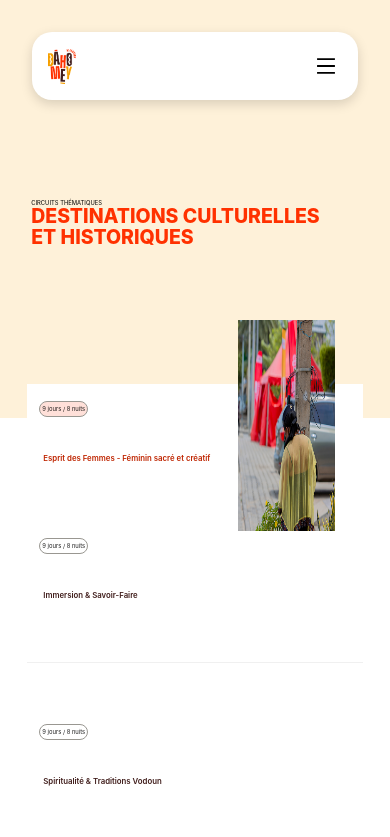
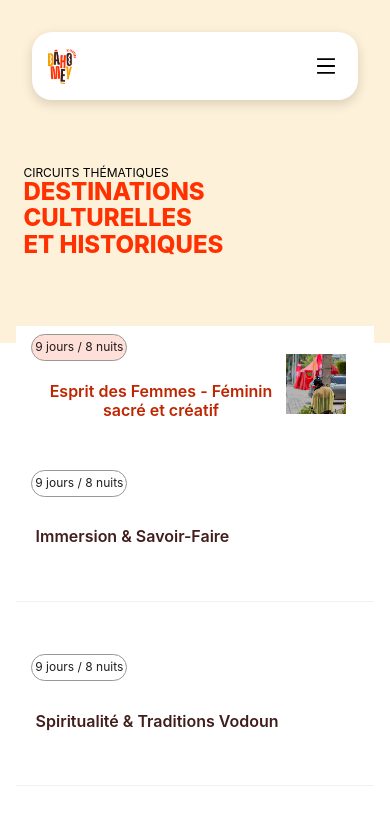
Before and after one commit to ephremekouledou/DahomeyDiscovery_ui, a React (Vite) app: page /circuits in a window 390 px wide. Shown: the top 837 px of the page. Built offline with nearby package versions, Linux system fonts and the light colour scheme.

Commit message:
fix circuits

```diff
--- a/src/pages/Circuits/Circuits.tsx
+++ b/src/pages/Circuits/Circuits.tsx
@@ -28,6 +28,7 @@ interface CircuitCardProps {
   isSelected: boolean;
   onHover: (circuitId: string) => void;
   showDivider: boolean;
+  isMobile: boolean;
 }
 
 const CircuitCard: React.FC<CircuitCardProps> = ({
@@ -35,6 +36,7 @@ const CircuitCard: React.FC<CircuitCardProps> = ({
   isSelected,
   onHover,
   showDivider,
+  isMobile,
 }) => {
   const navigate = useNavigate();
 
@@ -45,18 +47,21 @@ const CircuitCard: React.FC<CircuitCardProps> = ({
       onClick={() => navigate(`/circuits/${circuit.id}`)}
     >
       {/* Badge de durée - affiché uniquement pour le circuit sélectionné */}
-
       <Flex
         style={{
           backgroundColor: isSelected ? "#FFE0D9" : "white",
-          margin: "2vh 0 0 3vw",
-          padding: "0.6vw",
+          margin: isMobile ? "1vh 0 0 4vw" : "2vh 0 0 3vw",
+          padding: isMobile ? "0.8vw" : "0.6vw",
           border: "1px solid #999791",
           borderRadius: "46px",
           width: "fit-content",
         }}
       >
-        <Typography style={{ fontSize: "clamp(0.3rem, 1.5vw, 2rem)" }}>
+        <Typography
+          style={{
+            fontSize: isMobile ? "12px" : "16px",
+          }}
+        >
           {circuit.duration}
         </Typography>
       </Flex>
@@ -67,9 +72,9 @@ const CircuitCard: React.FC<CircuitCardProps> = ({
         align="center"
         style={{
           width: "100%",
-          height: "clamp(3rem, 10vh, 6rem)",
+          height: isMobile ? "80px" : "120px",
           backgroundColor: "white",
-          padding: "clamp(0.5rem, 2vw, 1.5rem)",
+          padding: isMobile ? "12px" : "24px",
           borderRadius: "0.3rem",
           cursor: "pointer",
         }}
@@ -80,10 +85,11 @@ const CircuitCard: React.FC<CircuitCardProps> = ({
             level={2}
             style={{
               color: isSelected ? "#BF2500" : "#411E1C",
-              fontSize: "clamp(0.3rem, 2vw, 2.5rem)",
+              fontSize: isMobile ? "16px" : "24px",
               textAlign: "center",
-              paddingLeft: "clamp(0.5rem, 2vw, 1.5rem)",
+              paddingLeft: isMobile ? "8px" : "24px",
               margin: "0",
+              lineHeight: isMobile ? "1.2" : "1.4",
             }}
           >
             {circuit.name}
@@ -95,12 +101,17 @@ const CircuitCard: React.FC<CircuitCardProps> = ({
           <img
             src={circuitImage}
             style={{
-              height: "clamp(6rem, 25vh, 15rem)",
+              height: isMobile ? "60px" : "120px",
               width: "auto",
-              paddingRight: "clamp(1rem, 5vw, 4rem)",
-              maxWidth: "30vw",
+              paddingRight: isMobile ? "16px" : "64px",
+              maxWidth: isMobile ? "40vw" : "30vw",
               position: "relative",
-              bottom: circuit.id === "circuit-signature" ? "4vh" : "0",
+              bottom:
+                circuit.id === "circuit-signature"
+                  ? isMobile
+                    ? "2vh"
+                    : "4vh"
+                  : "0",
             }}
             className="Accueil_image_2"
             alt={`${circuit.name} Logo`}
@@ -115,6 +126,17 @@ const CircuitCard: React.FC<CircuitCardProps> = ({
 };
 
 const Circuits = () => {
+  const [isMobile, setIsMobile] = useState(false);
+
+  useEffect(() => {
+    const checkMobile = () => {
+      setIsMobile(window.innerWidth < 768);
+    };
+    checkMobile();
+    window.addEventListener("resize", checkMobile);
+    return () => window.removeEventListener("resize", checkMobile);
+  }, []);
+
   // Configuration centralisée des circuits
   const circuits: Circuit[] = [
     {
@@ -199,19 +221,19 @@ const Circuits = () => {
         <NavBar menu="CIRCUITS" />
       </div>
 
-      {/* Section héros */}
+      {/* Section héros - Responsive */}
       <Flex
         vertical
         style={{
           backgroundColor: "#FEF1D9",
-          padding: "8vh 8vw",
-          paddingBottom: "20vh",
+          padding: isMobile ? "4vh 6vw" : "8vh 8vw",
+          paddingBottom: isMobile ? "10vh" : "20vh",
         }}
       >
         <Typography.Text
           style={{
             color: "#000000",
-            fontSize: "clamp(0.3rem, 1.5vw, 1rem)",
+            fontSize: isMobile ? "12px" : "16px",
             lineHeight: "1.1",
             margin: "0",
             textTransform: "uppercase",
@@ -223,7 +245,7 @@ const Circuits = () => {
           level={1}
           style={{
             color: "#FF3100",
-            fontSize: "clamp(1rem, 5vw, 3rem)",
+            fontSize: isMobile ? "24px" : "48px",
             fontWeight: "800",
             lineHeight: "1.1",
             margin: "0",
@@ -233,22 +255,26 @@ const Circuits = () => {
         </Typography.Title>
       </Flex>
 
-      {/* Contenu principal */}
+      {/* Contenu principal - Responsive */}
       <Flex
-        style={{ width: "100%", padding: "3vh 0", paddingBottom: "0vh" }}
+        style={{
+          width: "100%",
+          padding: isMobile ? "2vh 0" : "3vh 0",
+          paddingBottom: "0vh",
+        }}
         vertical
-        gap={50}
+        gap={isMobile ? 30 : 50}
       >
-        {/* Section des circuits */}
+        {/* Section des circuits - Responsive */}
         <Flex
           vertical
           gap="20px"
           style={{
-            padding: "0 7vw",
+            padding: isMobile ? "0 4vw" : "0 7vw",
             width: "100%",
-            paddingBottom: "7vw",
+            paddingBottom: isMobile ? "4vw" : "7vw",
             position: "relative",
-            bottom: "7vh",
+            bottom: isMobile ? "4vh" : "7vh",
           }}
         >
           {circuits.map((circuit, index) => (
@@ -258,6 +284,7 @@ const Circuits = () => {
               isSelected={selectedCircuitId === circuit.id}
               onHover={handleCircuitHover}
               showDivider={index < circuits.length - 1}
+              isMobile={isMobile}
             />
           ))}
         </Flex>
```
